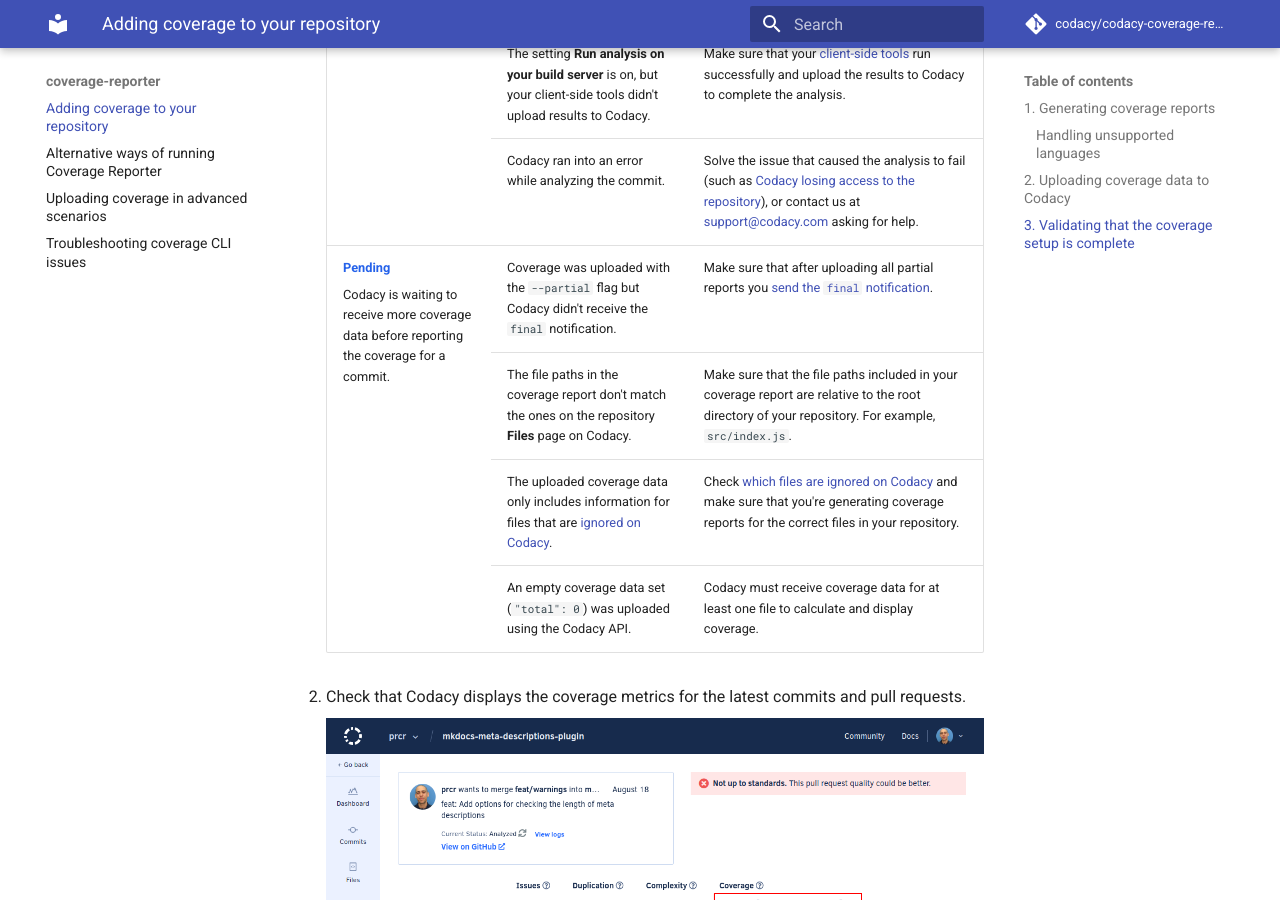
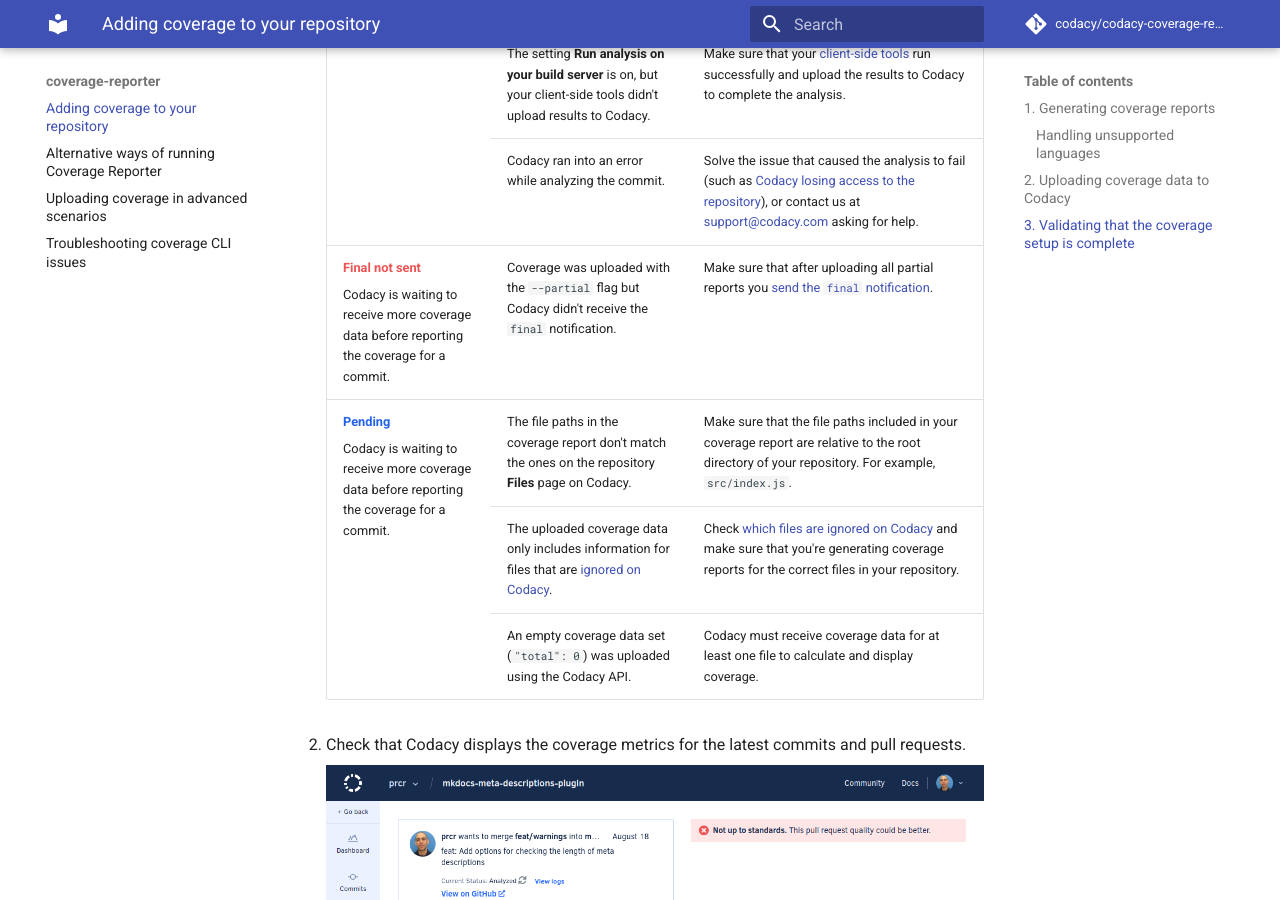
Before and after one commit to codacy/codacy-coverage-reporter, an MkDocs documentation site: the page built from docs/index.md, in a window 1280 px wide and 900 px high, scrolled down 6962 px. Built offline with MkDocs 1.6.1 and Material for MkDocs 9.7.7, drawn with Linux system fonts in a browser that asks for light colours; comment, search, counter and statistics services are not loaded.

Commit message:
doc: Add new coverage error status "Final not sent"

```diff
--- a/docs/index.md
+++ b/docs/index.md
@@ -330,8 +330,8 @@
         </td>
     </tr>
     <tr>
-        <td rowspan="4" id="status-pending">
-            <p style="color: #2562EA;"><strong>Pending</strong></p>
+        <td id="status-pending">
+            <p style="color: #EF5454;"><strong>Final not sent</strong></p>
             <p>Codacy is waiting to receive more coverage data before reporting the coverage for a commit.</p>
         </td>
         <td>
@@ -342,6 +342,10 @@
         </td>
     </tr>
     <tr>
+        <td rowspan="3" id="status-pending">
+            <p style="color: #2562EA;"><strong>Pending</strong></p>
+            <p>Codacy is waiting to receive more coverage data before reporting the coverage for a commit.</p>
+        </td>
         <td>
             The file paths in the coverage report don't match the ones on the repository <strong>Files</strong> page on Codacy.
         </td>
```
